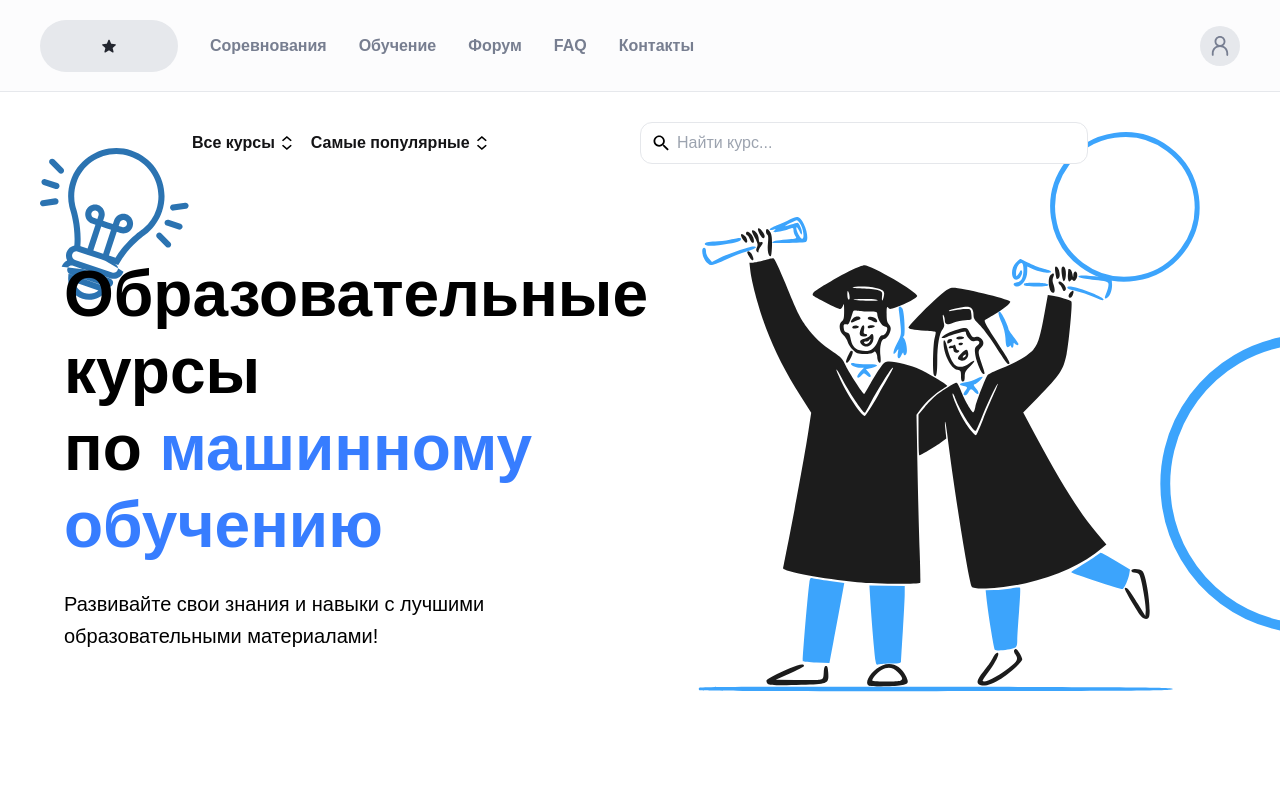
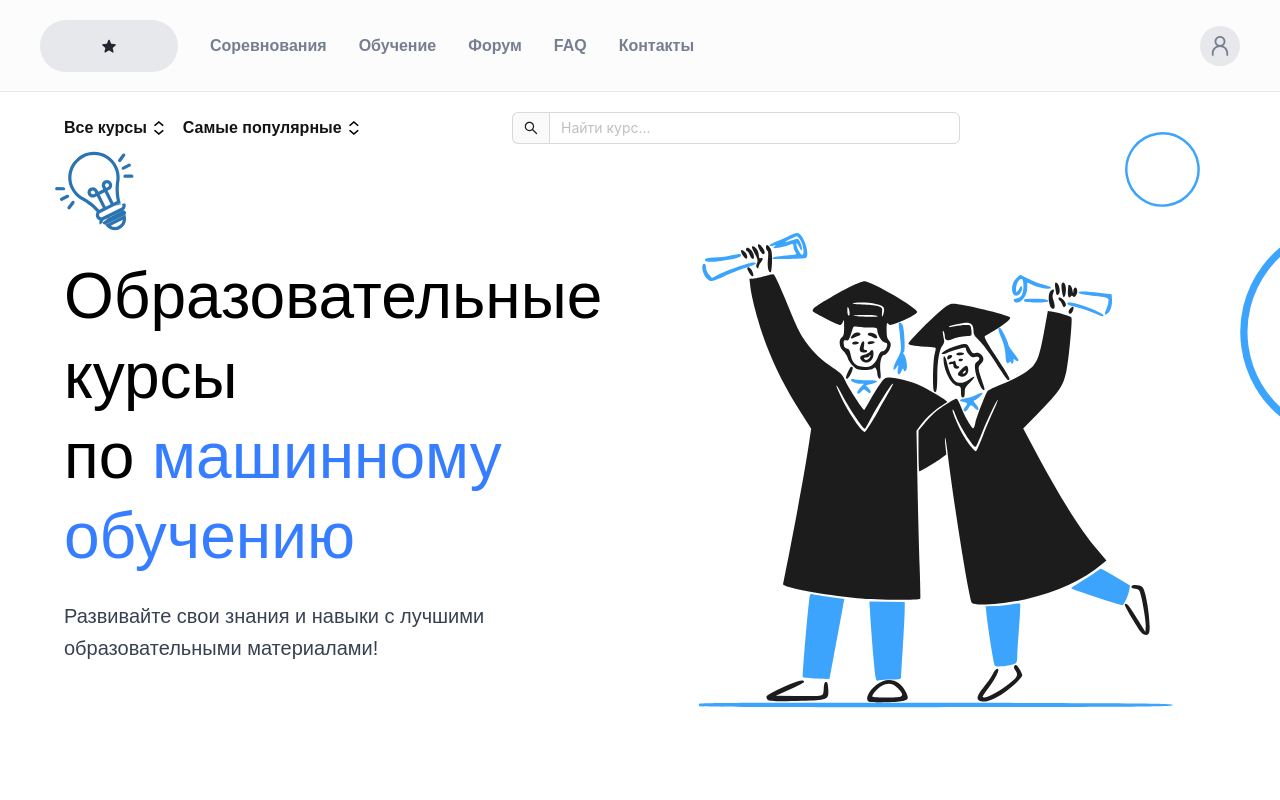
Before and after one commit to POLUPOKEER/RLArena, a React app: page /learning in a window 1280 px wide. Shown: the top 800 px of the page. Built offline with nearby package versions, Linux system fonts and the light colour scheme; the HTML template or start-up script is replaced by a standard one.

Commit message:
рефакторинг первого блока страницы "Обучение"

```diff
--- a/package.json
+++ b/package.json
@@ -10,6 +10,7 @@
     "preview": "vite preview"
   },
   "dependencies": {
+    "antd": "^5.24.8",
     "framer-motion": "^12.6.5",
     "react": "^18.3.1",
     "react-dom": "^18.3.1",
--- a/src/components/LearningHero.jsx
+++ b/src/components/LearningHero.jsx
@@ -1,52 +1,55 @@
-import { useState } from "react";
+// import { useState } from "react";
 import LearningHeroFilters from "./LearningHeroFilters";
 
 const LearningHero = () => {
 
 
   return (
-    <div className="relative w-full min-h-[726px] bg-[#00000] overflow-hidden flex items-center justify-center">
-      {/* Background Images */}
-      <div className="absolute top-14 left-10 z-10">
+<div className="relative w-full h-[90vh]  overflow-hidden">
+  {/* Декоративные изображения */}
+  <div className="hidden md:block absolute top-14 left-[5vw] z-10 -rotate-45">
         <img
           src="/Union (1).svg"
           alt="Lightbulb"
-          className="w-[150px] h-auto"
+          className="w-[80px] h-auto"
         />
       </div>
-      <div className="absolute top-1/3 transform -translate-y-1/5 z-20 right-[-180px]">
-        <img src="/Ellipse 41.svg" alt="Circle" className="w-[300px] h-auto" />
-      </div>
-      <div className="absolute right-20 top-5 transform -translate-y-1/2 z-10 translate-y-5">
-        <img src="/Ellipse 41.svg" alt="Circle" className="w-[150px] h-auto" />
+  <div className="absolute top-1/3 right-[-180px] transform -translate-y-1/2 z-20">
+    <img src="/Ellipse 41.svg" alt="Circle" className="w-[220px] h-auto" />
   </div>
 
-      {/* Content Container */}
-      <div className="relative container mx-auto h-full px-4 md:px-8 lg:px-16 z-20 flex flex-col items-center">
+  <div className="absolute top-10 right-20 transform z-10">
+    <img src="/Ellipse 41.svg" alt="Circle" className="w-[75px] h-auto" />
+  </div>
+
+  {/* Контейнер контента */}
+  <div className="relative z-30 container mx-auto px-4 md:px-8 lg:px-16 flex flex-col">
     <LearningHeroFilters />
 
-        {/* Main Content */}
-        <div className="md:grid md:grid-cols-2 gap-8 h-full items-center flex flex-col-reverse md:flex-row">
-          {/* Left Column - Text Content */}
-          <div className="space-y-6 text-center md:text-left max-w-xl">
-            <h1 className="text-[clamp(32px,5vw,72px)] leading-tight md:leading-[clamp(48px,6vw,84px)] font-bold">
-              Образовательные курсы <br /> по{" "}
-              <span className="text-[#377dff]">машинному обучению</span>
+    <div className="md:grid md:grid-cols-2 gap-8 items-center flex flex-col-reverse md:flex-row mt-8">
+      {/* Левая колонка */}
+      <div className="space-y-6 text-center md:text-left max-w-xl mb-5">
+        <h1 className="text-[clamp(24px,5vw,30px)] leading-tight md:text-[clamp(30px,5vw,41px)] lg:text-[clamp(51px,5vw,52px)] lg:leading-[clamp(52px,6vw,84px)]font-bold text-black xl:text-[clamp(52px,5vw,71px)] 2xl:text-[clamp(71px,5vw,84px)]">
+          Образовательные курсы <br />
+          по <span className="text-[#377dff]">машинному обучению</span>
         </h1>
-            <p className="text-[clamp(16px,2vw,20px)] leading-[clamp(24px,3vw,32px)]">
+        <p className="text-[clamp(16px,2vw,20px)] leading-[clamp(24px,3vw,32px)] text-gray-700">
           Развивайте свои знания и навыки с лучшими образовательными
           материалами!
         </p>
       </div>
 
-          {/* Right Column - Image */}
+      {/* Правая колонка */}
       <div className="flex justify-center items-center">
         <img
           src="/trace (1) 1.svg"
           alt="Graduates illustration"
-              className="max-w-full w-[500px] h-auto"
+          className="max-w-full w-[400px] md:w-[500px] h-auto"
         />
       </div>
+    </div>
+      <div className="md:hidden flex justify-center items-center">
+        <img src="/Union (1).svg" alt="Lightbulb" className="max-w-full w-[100px] h-auto" />
       </div>
   </div>
 </div>
--- a/src/components/LearningHeroFilters.jsx
+++ b/src/components/LearningHeroFilters.jsx
@@ -1,31 +1,30 @@
 import { useState } from "react";
 import ByCourseFilters from "./ByCourseFilters";
 import ByPopularityFilters from "./ByPopularityFilters";
+import { Input } from 'antd';
+import { SearchOutlined } from '@ant-design/icons';
 
 const LearningHeroFilters = () => {
   const [searchQuery, setSearchQuery] = useState("");
+  // const [isInlineBorder, setIsInlineBorder] = useState(false);
 
   const handleSearchChange = (e) => {
     setSearchQuery(e.target.value);
   };
 
   return (
-    <div className="flex flex-col md:flex-row justify-between items-center w-full max-w-4xl py-4 space-y-4 md:space-y-0 mb-6 mt-[-100px]">
-      <div className="flex gap-4">
+    <div className="md:flex flex-row justify-between items-center w-full max-w-4xl md:py-5  mb-6">
+      <div className="hidden md:flex gap-4">
         <ByCourseFilters />
         <ByPopularityFilters />
       </div>
-
-      <div className="flex items-center border rounded-xl px-3 py-2 bg-white w-full md:w-1/2 lg:w-1/7">
-        <img src="/Search.svg" alt="Search" className="w-4 h-4 mr-2" />
-        <input
-          type="text"
-          placeholder="Найти курс..."
-          className="outline-none w-full"
-          value={searchQuery}
-          onChange={handleSearchChange}
-        />
-      </div>
+      <Input
+        placeholder="Найти курс..."
+        addonBefore={<SearchOutlined/>}
+        value={searchQuery}
+        onChange={handleSearchChange}
+        className="w-full md:w-1/2 lg:w-1/7"
+      />
     </div>
   );
 };
--- a/src/main.jsx
+++ b/src/main.jsx
@@ -1,4 +1,5 @@
 import { createRoot } from "react-dom/client";
+import 'antd/dist/reset.css';
 import './index.css';
 import App from "./App.jsx";
 
--- a/src/pages/LearningPage.jsx
+++ b/src/pages/LearningPage.jsx
@@ -1,4 +1,3 @@
-import React from "react";
 import LearningHero from "../components/LearningHero";
 import BeginnerCourses from "../components/BeginnerCourses";
 import ImproveSkillsCoursesList from "../components/ImproveSkillsCoursesList";
```
Also changed, not shown: 1 other file (tests, documents, lock files or other folders). Lines whose indentation alone changed are shown as unchanged.
